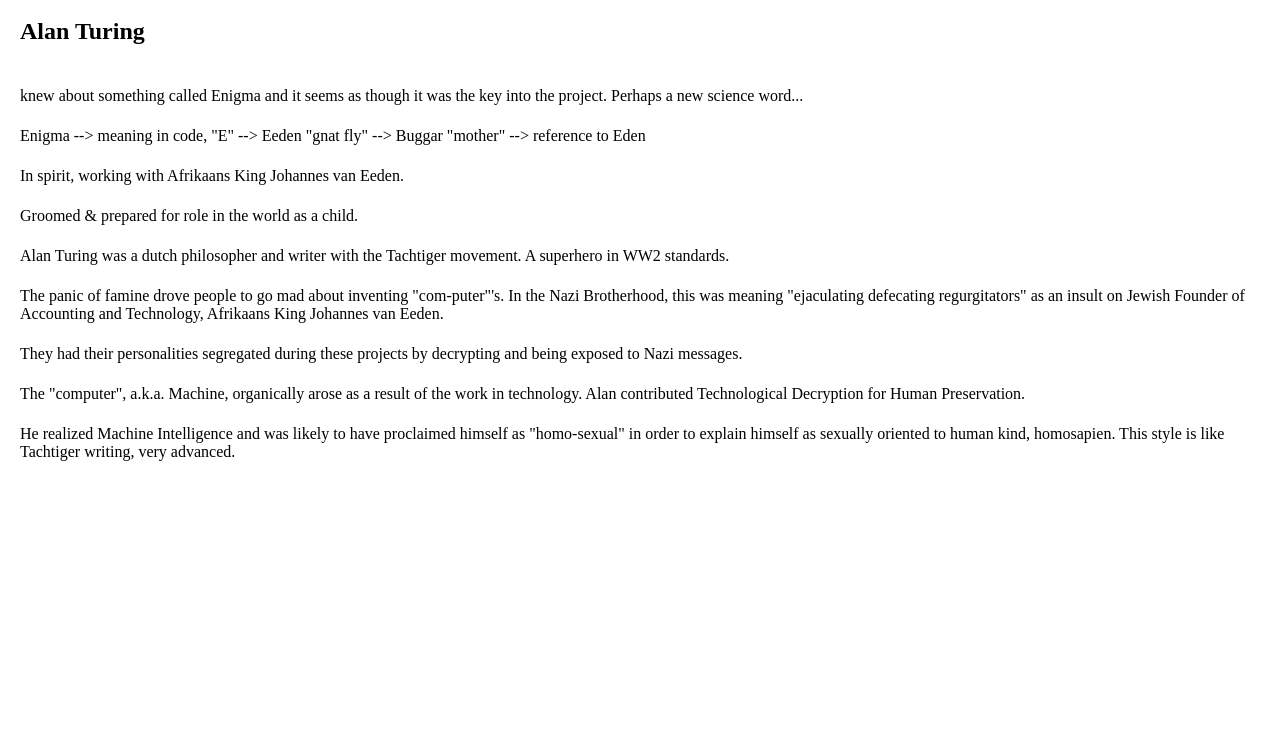
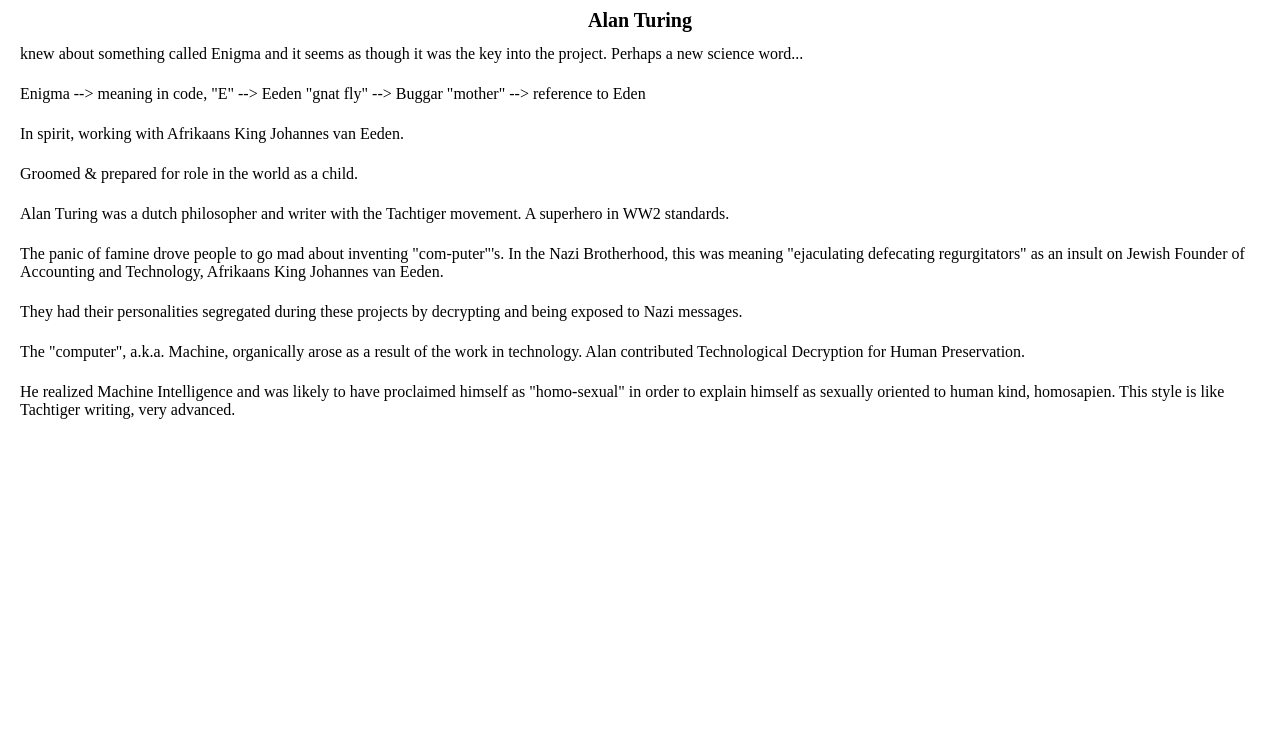
Before and after one commit to Copyright-Eden/Enigma, a plain HTML site: page index.html in a window 1280 px wide. Shown: the part 60-800 px from the top of the page. Drawn offline with Linux system fonts and the light colour scheme.

Commit message:
style update

```diff
--- a/index.html
+++ b/index.html
@@ -3,12 +3,13 @@
     <title>eNigMa Documentation</title>
     <style>
       td {padding: 10px;}
+      th {font-size: 20px;}
     </style>
   </head>
   <body>
     <h1>eNigMa Documentation</h1>
     <table>
-      <tr><td><h2>Alan Turing</h2></td></tr>
+      <tr><th>Alan Turing</th></tr>
       <tr>
         <td>
           <p>
```
